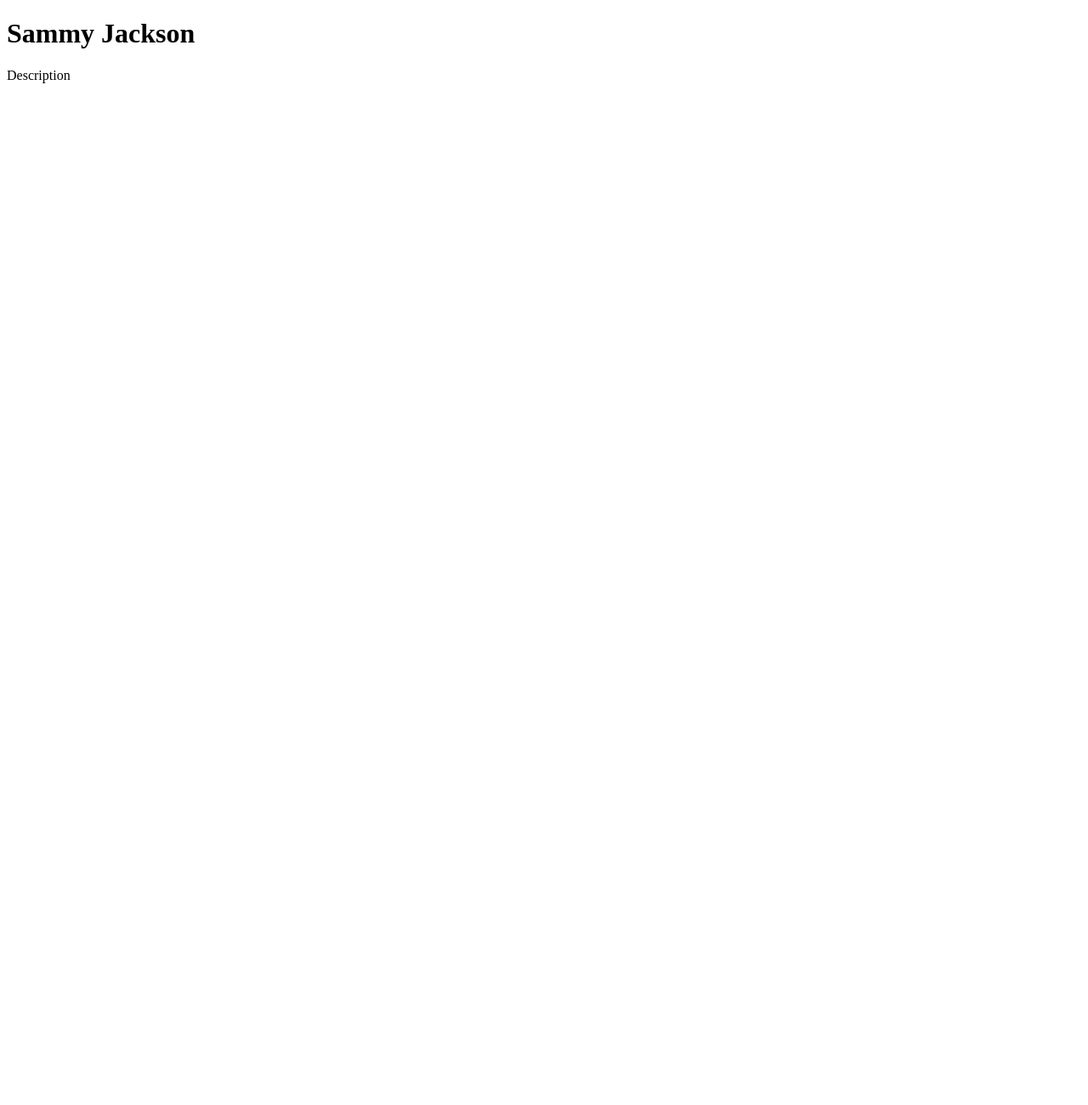
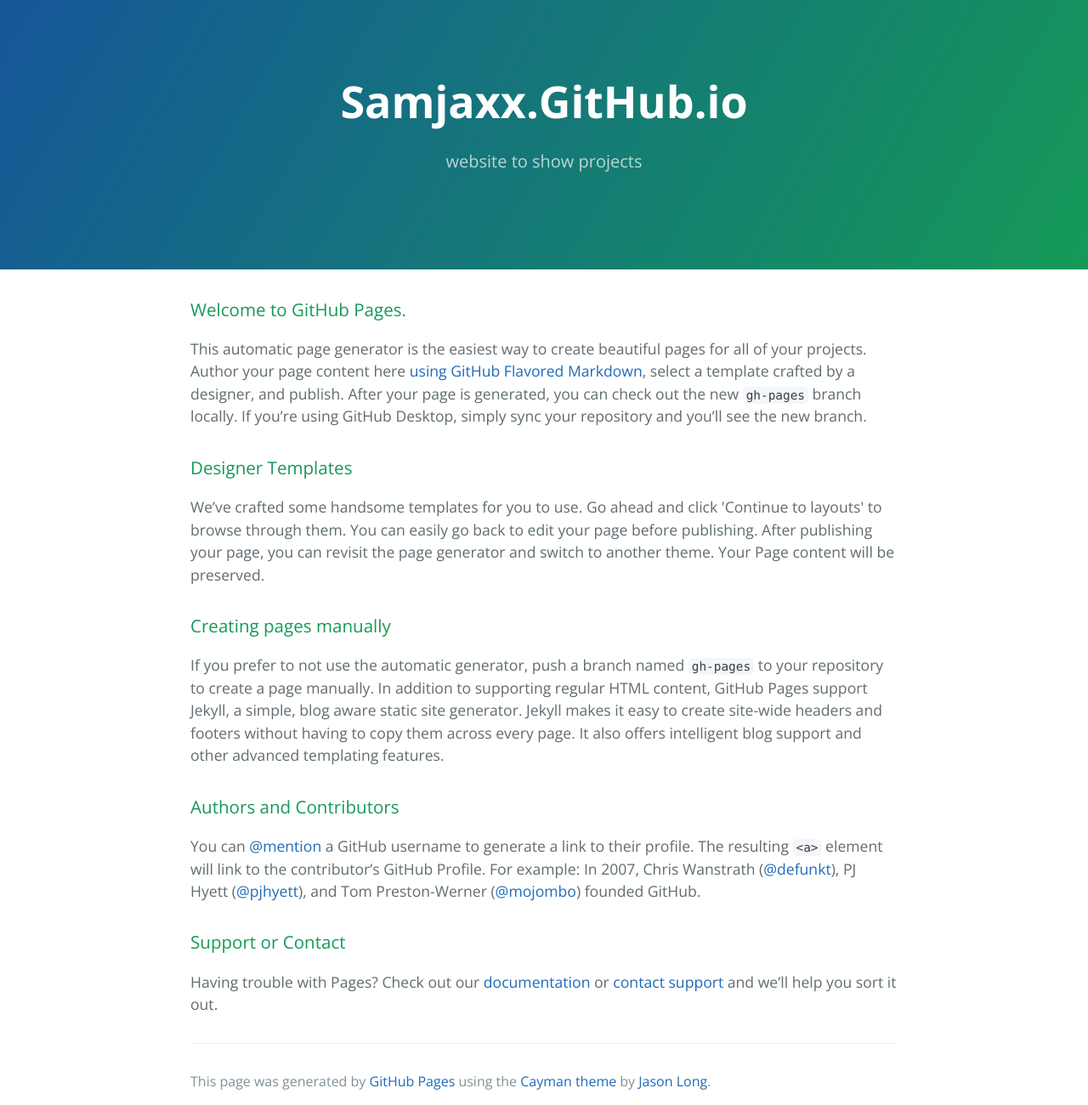
Before and after one commit to samjaxx/samjaxx.github.io, a plain HTML site: page index.html in a window 1280 px wide. Shown: the whole page at 85% size. Before the commit the page ends 800 px from the top, so only its background shows below. Drawn offline with nearby package versions, Linux system fonts and the light colour scheme.

Commit message:
Replace master branch with page content via GitHub

```diff
--- a/index.html
+++ b/index.html
@@ -1,18 +1,53 @@
 <!DOCTYPE html>
-<html lang="en">
+<html lang="en-us">
+  <head>
+    <meta charset="UTF-8">
+    <title>Samjaxx.GitHub.io by samjaxx</title>
+    <meta name="viewport" content="width=device-width, initial-scale=1">
+    <link rel="stylesheet" type="text/css" href="stylesheets/normalize.css" media="screen">
+    <link href='https://fonts.googleapis.com/css?family=Open+Sans:400,700' rel='stylesheet' type='text/css'>
+    <link rel="stylesheet" type="text/css" href="stylesheets/stylesheet.css" media="screen">
+    <link rel="stylesheet" type="text/css" href="stylesheets/github-light.css" media="screen">
+  </head>
+  <body>
+    <section class="page-header">
+      <h1 class="project-name">Samjaxx.GitHub.io</h1>
+      <h2 class="project-tagline">website to show projects</h2>
+    </section>
 
-	<head>
-		<title>Sammy Jackson</title>
-	</head>
+    <section class="main-content">
+      <h3>
+<a id="welcome-to-github-pages" class="anchor" href="#welcome-to-github-pages" aria-hidden="true"><span class="octicon octicon-link"></span></a>Welcome to GitHub Pages.</h3>
 
-	<body>
-		<div class = "top header">
-			<h1 id="TitleName">Sammy Jackson</h1>
-		</div>
+<p>This automatic page generator is the easiest way to create beautiful pages for all of your projects. Author your page content here <a href="https://guides.github.com/features/mastering-markdown/">using GitHub Flavored Markdown</a>, select a template crafted by a designer, and publish. After your page is generated, you can check out the new <code>gh-pages</code> branch locally. If you’re using GitHub Desktop, simply sync your repository and you’ll see the new branch.</p>
 
-		<div class = "top description">
-			<p>Description</p>
-		</div>
-	</body>
+<h3>
+<a id="designer-templates" class="anchor" href="#designer-templates" aria-hidden="true"><span class="octicon octicon-link"></span></a>Designer Templates</h3>
 
+<p>We’ve crafted some handsome templates for you to use. Go ahead and click 'Continue to layouts' to browse through them. You can easily go back to edit your page before publishing. After publishing your page, you can revisit the page generator and switch to another theme. Your Page content will be preserved.</p>
+
+<h3>
+<a id="creating-pages-manually" class="anchor" href="#creating-pages-manually" aria-hidden="true"><span class="octicon octicon-link"></span></a>Creating pages manually</h3>
+
+<p>If you prefer to not use the automatic generator, push a branch named <code>gh-pages</code> to your repository to create a page manually. In addition to supporting regular HTML content, GitHub Pages support Jekyll, a simple, blog aware static site generator. Jekyll makes it easy to create site-wide headers and footers without having to copy them across every page. It also offers intelligent blog support and other advanced templating features.</p>
+
+<h3>
+<a id="authors-and-contributors" class="anchor" href="#authors-and-contributors" aria-hidden="true"><span class="octicon octicon-link"></span></a>Authors and Contributors</h3>
+
+<p>You can <a href="https://github.com/blog/821" class="user-mention">@mention</a> a GitHub username to generate a link to their profile. The resulting <code>&lt;a&gt;</code> element will link to the contributor’s GitHub Profile. For example: In 2007, Chris Wanstrath (<a href="https://github.com/defunkt" class="user-mention">@defunkt</a>), PJ Hyett (<a href="https://github.com/pjhyett" class="user-mention">@pjhyett</a>), and Tom Preston-Werner (<a href="https://github.com/mojombo" class="user-mention">@mojombo</a>) founded GitHub.</p>
+
+<h3>
+<a id="support-or-contact" class="anchor" href="#support-or-contact" aria-hidden="true"><span class="octicon octicon-link"></span></a>Support or Contact</h3>
+
+<p>Having trouble with Pages? Check out our <a href="https://help.github.com/pages">documentation</a> or <a href="https://github.com/contact">contact support</a> and we’ll help you sort it out.</p>
+
+      <footer class="site-footer">
+
+        <span class="site-footer-credits">This page was generated by <a href="https://pages.github.com">GitHub Pages</a> using the <a href="https://github.com/jasonlong/cayman-theme">Cayman theme</a> by <a href="https://twitter.com/jasonlong">Jason Long</a>.</span>
+      </footer>
+
+    </section>
+
+
+  </body>
 </html>
```
